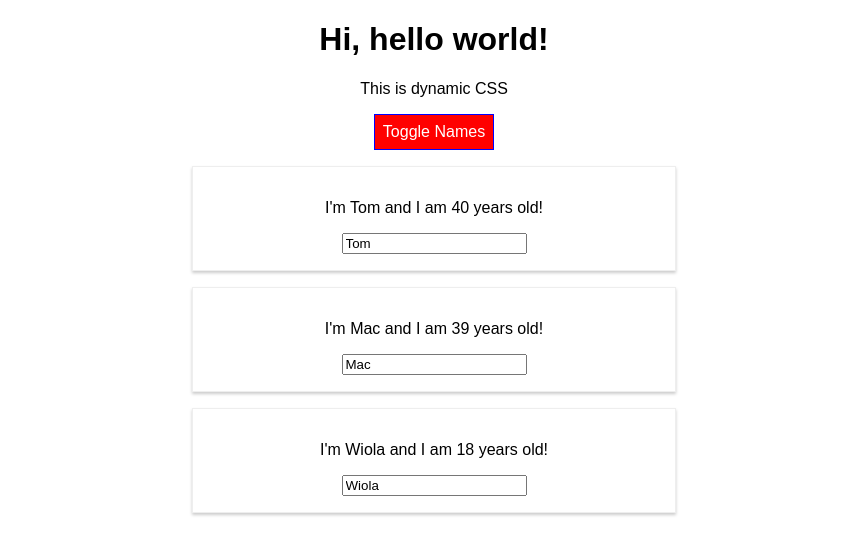
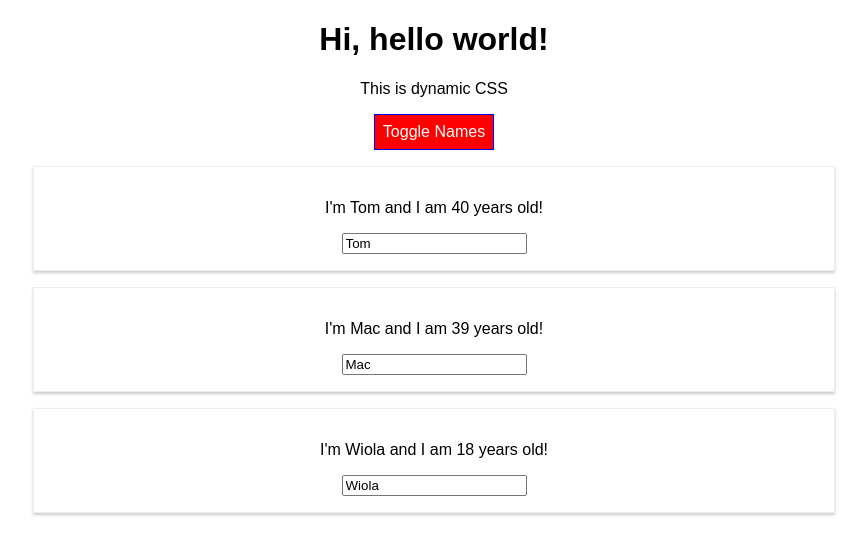
Before and after one commit to Tomasz-Kluczkowski/react-tutorial, a React (Create React App) app: page / in a window 1280 px wide. Both pictures are taken after a click on the button "Toggle Names". Shown: the top 554 px of the page, without its empty margins (206-1073 px from the left). Built offline with nearby package versions, Linux system fonts and the light colour scheme.

Commit message:
Remove Radium. Prepare for css modules.

```diff
--- a/src/App.js
+++ b/src/App.js
@@ -1,5 +1,4 @@
 import React, {Component} from 'react';
-import Radium, {StyleRoot} from 'radium';
 import './App.css';
 import Person from './Person/Person';
 
@@ -46,20 +45,12 @@
             border: '1px solid blue',
             padding: '8px',
             cursor: 'pointer',
-            ':hover': {
-                backgroundColor: 'lightgreen',
-                color: 'black'
-            }
         };
 
         let persons = null;
 
         if (this.state.showPersons) {
             style.backgroundColor = 'red';
-            style[':hover'] = {
-                backgroundColor: 'salmon',
-                color: 'black'
-            };
             persons = (
                 <div>
                     {this.state.persons.map((person, index) => {
@@ -82,7 +73,6 @@
         }
 
         return (
-            <StyleRoot>
                 <div className="App">
                     <h1>Hi, hello world!</h1>
                     <p className={classes.join(' ')}>This is dynamic CSS</p>
@@ -92,9 +82,8 @@
                     </button>
                     {persons}
                 </div>
-            </StyleRoot>
         );
     }
 }
 
-export default Radium(App);
+export default App;
--- a/src/Person/Person.js
+++ b/src/Person/Person.js
@@ -1,16 +1,10 @@
 import React from 'react';
-import Radium from 'radium';
 
 import './Person.css';
 
 const person = (props) => {
-    const style = {
-      '@media (min-width: 500px)': {
-          width: '450px'
-      }
-    };
     return (
-        <div className="Person" style={style}>
+        <div className="Person">
             <p onClick={props.click}>I'm {props.name} and I am {props.age} years old!</p>
             <p>{props.children}</p>
             <input type="text" onChange={props.changed} value={props.name}/>
@@ -18,4 +12,4 @@
     )
 };
 
-export default Radium(person);
+export default person;
```
